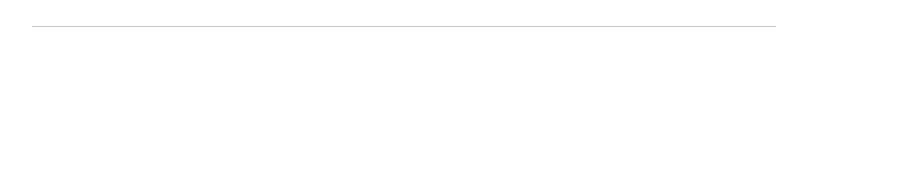
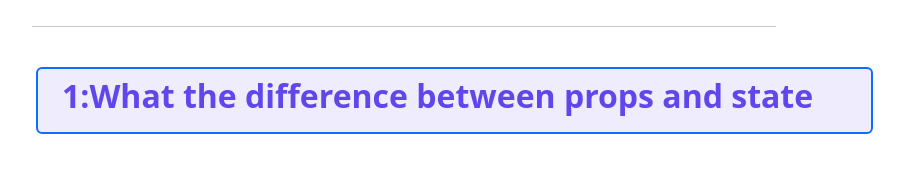
Before and after one commit to JonaiedHasan/nine-test, a React (Vite) app: page / in a window 1280 px wide. Shown: the part 3578-3750 px from the top of the page, without its empty margins (46-950 px from the left). Before the commit the page ends 3637 px from the top, so only its background shows below. Built offline with nearby package versions, Linux system fonts and the light colour scheme.

Commit message:
Answer the first question

```diff
--- a/src/App.jsx
+++ b/src/App.jsx
@@ -6,6 +6,7 @@ import Home from './component/Home/Home';
 import SideCart from './component/SideCart/SideCart';
 import { ToastContainer, toast } from 'react-toastify';
 import 'react-toastify/dist/ReactToastify.css';
+import Question from './component/Question/Question';
 function App() {
   const [readTime,setReadTime] = useState(0);
 
@@ -21,14 +22,12 @@ function App() {
       setReadTime(time)
     }
   };
-
    const [Title,setTitle] = useState([]);
  const handelBlog = (title) =>{
      setTitle(title);
 
      const newTitle = Title.find(pd => pd === title);
      if(newTitle){
-
       toast("You Have Already Bookmarked This Blog")
       const newTitle = [...Title,title]
       setTitle(newTitle);
@@ -62,6 +61,9 @@ function App() {
           <ToastContainer></ToastContainer>
         </div>
       </div>
+      <div className="header  m-auto mb-5">
+        <Question></Question>
+      </div>
     </div>
 
 
--- a/src/component/Blog/Blog.jsx
+++ b/src/component/Blog/Blog.jsx
@@ -5,8 +5,7 @@ import './Blog.css'
 
 
 const Blog = ({blog,handelReadTime,handelBlog}) => {
-    const{Coverpicture,authorpicture,authorname,title,readtime
-    }=blog
+    const{Coverpicture,authorpicture,authorname,title,readtime}=blog
     return (
         <div className="blog-card p-2 mb-2   w-100 col-md-6 p-0">
         <div className="blog-poster w-100 m-auto mb-3">
--- /dev/null
+++ b/src/component/Question/Question.css
@@ -0,0 +1,7 @@
+.question{
+    color:#6047EC;
+    background-color: rgba(96, 71, 236, 0.1);;
+}
+.ans{
+    background-color: rgba(96, 71, 236, 0.1);;
+}
--- /dev/null
+++ b/src/component/Question/Question.jsx
@@ -0,0 +1,36 @@
+import React, { useState } from 'react';
+import Collapse from 'react-bootstrap/Collapse';
+import "./Question.css"
+const Question = () => {
+  const [open, setOpen] = useState(false);
+  return (
+    <div>
+      <>
+     <div className='question ps-4 border border-primary border-2  rounded p-2  mt-2 w-75 '>
+     <h2 className='fw-bolder'
+        onClick={() => setOpen(!open)}
+        aria-controls="example-collapse-text"
+        aria-expanded={open}
+      >
+        1:What the difference between props and  state
+      </h2>
+     </div>
+      <Collapse in={open}>
+        <div className='ans  border border-primary mt-1 rounded p-2' id="example-collapse-text">
+          <h4>
+          Props are used to pass data from a parent component to child component. They are read-only, that's mean the child component cannot modify the props that it receives. Instead, the parent component is responsible for updating its own state and passing the updated data down to the child as props.
+          <br /><br />
+
+         State is used to manage data that is internal to a component. State is initialized and updated within the component itself, using the setState method. When state is updated, React will re-render the component with the updated data.state is mutable and can be changed within the component.
+          </h4>
+        </div>
+      </Collapse>
+    </>
+
+
+
+    </div>
+  );
+};
+
+export default Question;
--- a/src/component/SideCart/SideCart.jsx
+++ b/src/component/SideCart/SideCart.jsx
@@ -1,9 +1,7 @@
 import React, { useEffect, useState } from 'react';
 import './SideCart.css'
 const SideCart = (props) => {
-// console.log(props)
 const {ReadTime,Title}=props;
-// console.log(Title)
   const[readTime,setReadTime]=useState(ReadTime) ;
 
     useEffect(()=>{
@@ -16,7 +14,7 @@ const {ReadTime,Title}=props;
                 <h3 className='fw-bolder'>Spent time on read : {readTime} min</h3>
             </div>
             <div className="card-store  bg- p-3">
-            <h3 className='fw-bold pt-3'>Bookmarked Blogs :{Title.length}</h3>
+            <h3 className='fw-bold pt-3'>Bookmarked Blogs : {Title.length}</h3>
             {
                 Title.map(title =>
                     <div className='p-3 bg-white my-3 rounded'>
```
